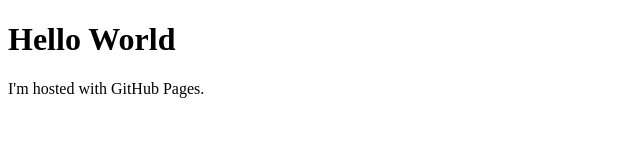
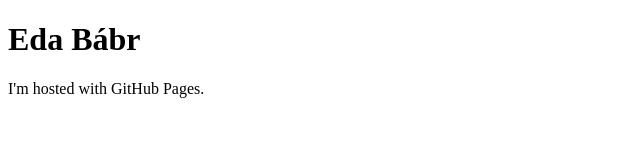
Before and after one commit to albertstepanek/albertstepanek.github.io, a plain HTML site: page index.html in a window 1280 px wide. Shown: the whole page, without its empty margins (0-640 px from the left). Drawn offline with Linux system fonts and the light colour scheme.

Commit message:
Update index.html

```diff
--- a/index.html
+++ b/index.html
@@ -1,7 +1,7 @@
 <!DOCTYPE html>
 <html>
 <body>
-<h1>Hello World</h1>
+<h1>Eda Bábr</h1>
 <p>I'm hosted with GitHub Pages.</p>
 </body>
 </html>
```
